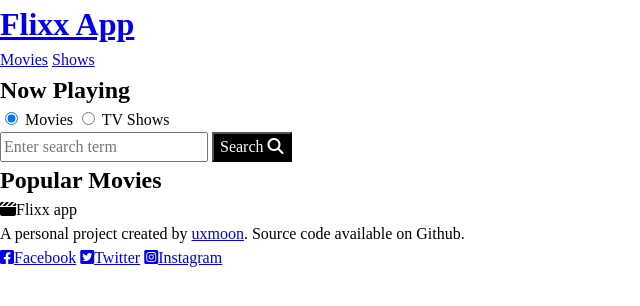
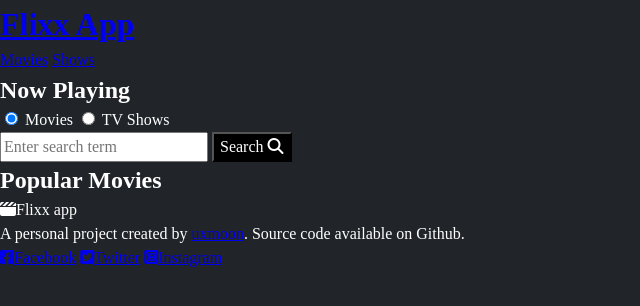
Before and after one commit to uxmoon/flixx-app, a website: page index.html in a window 1280 px wide. Shown: the whole page, without its empty margins (0-640 px from the left). Drawn offline with nearby package versions, Linux system fonts and the light colour scheme; files that its build step writes are made by us from their sources; no server answers.

Commit message:
Add custom reset and set colors

```diff
--- a/scss/base/_reset.scss
+++ b/scss/base/_reset.scss
@@ -72,3 +72,8 @@
     scroll-behavior: auto !important;
   }
 }
+
+body {
+  background-color: var(--color-black);
+  color: var(--color-white);
+}
```
